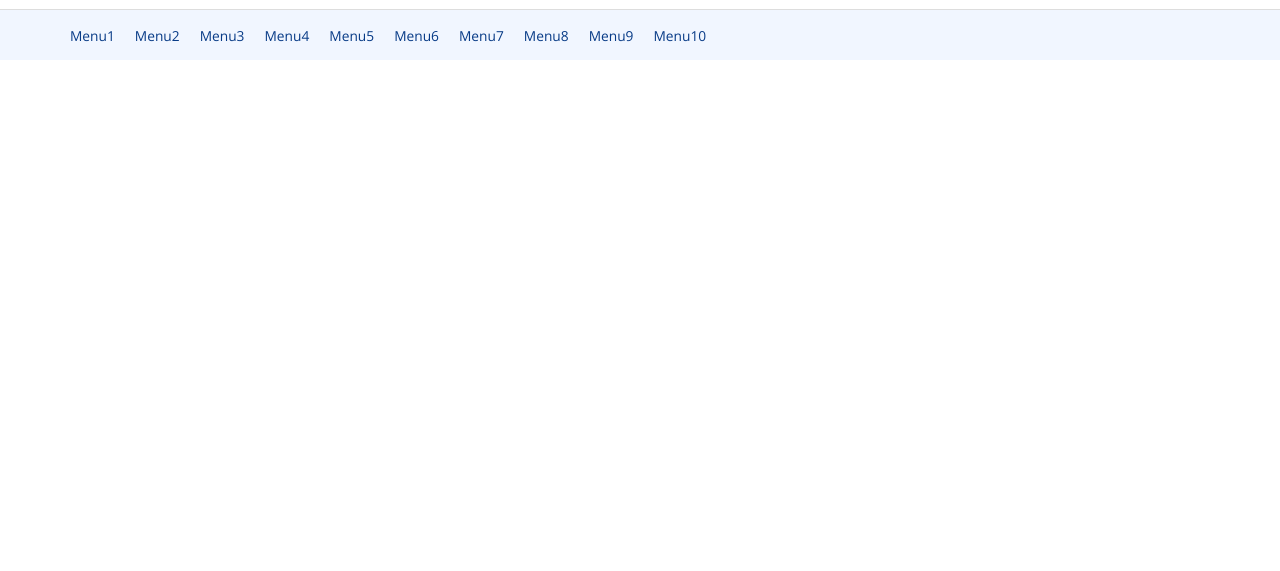
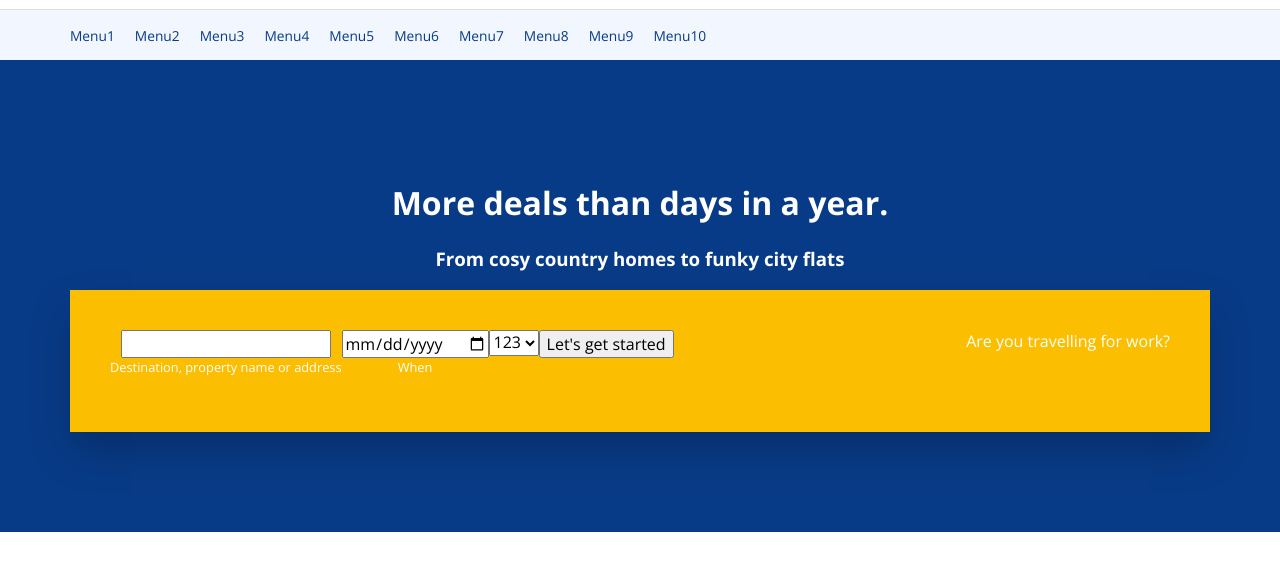
Before and after one commit to Maliosman26/Booking-site, a website built with Parcel: page src/index.html in a window 1280 px wide. Shown: the part 55-626 px from the top of the page. Built offline with nearby package versions, Linux system fonts and the light colour scheme; some packages are replaced by stand-ins of ours.

Commit message:
Showcase started

```diff
--- a/src/index.html
+++ b/src/index.html
@@ -8,12 +8,16 @@
     />
     <title>Title</title>
 
-    <meta name="viewport" content="width=device-width, initial-scale=1, shrink-to-fit=no">
+    <meta
+      name="viewport"
+      content="width=device-width, initial-scale=1, shrink-to-fit=no"
+    />
 
     <link rel="stylesheet" href="main.scss" />
   </head>
   <body>
     <script src="js/index.js"></script>
+
     <!-- Svg özellikleri burada tanımlanır fakat sayfada gözükmez gizli olur -->
     <svg
       aria-hidden="true"
@@ -75,8 +79,44 @@
       </div>
     </nav>
 
+    <main class="Main">
+      <section class="Showcase">
+        <div class="container">
+          <h1>More deals than days in a year.</h1>
+          <h3>From cosy country homes to funky city flats</h3>
+
+          <div class="Search">
+            <form class="Search-form" action="">
+              <div>
+                <div>
+                  <input type="text" />
+                </div>
+
+                <small>Destination, property name or address</small>
+              </div>
+              <div>
+                <div>
+                  <input type="date" />
+                </div>
+
+                <small>When</small>
+              </div>
+              <div>
+                <select>
+                  <option value="">123</option>
+                </select>
+              </div>
+              <div>
+                <button type="button">Let's get started</button>
+              </div>
+              <div class="asd">Are you travelling for work?</div>
+            </form>
+          </div>
+        </div>
+      </section>
+    </main>
+
     <script src="https://code.jquery.com/jquery-3.7.1.min.js"></script>
     <script src="js/main.js"></script>
-
   </body>
 </html>
--- a/src/main.scss
+++ b/src/main.scss
@@ -1,9 +1,11 @@
-@import 'scss/config/variable.scss';
-@import 'scss/config/mixin.scss';
+@import "scss/config/variable.scss";
+@import "scss/config/mixin.scss";
 //
-@import 'scss/helper/normalize.scss';
-@import 'scss/helper/formalize.scss';
-@import 'scss/helper/global.scss';
+@import "scss/helper/normalize.scss";
+@import "scss/helper/formalize.scss";
+@import "scss/helper/global.scss";
 //
-@import 'scss/global/header.scss';
-@import 'scss/global/navigation.scss';
+@import "scss/global/header.scss";
+@import "scss/global/navigation.scss";
+//
+@import "scss/pages/index.scss";
--- a/src/scss/config/variable.scss
+++ b/src/scss/config/variable.scss
@@ -6,10 +6,11 @@ $border-radius: 3px;
 $finger-size: 40px; //a etiketlerinde tıklanılan boxların büyüklüğü parmak size. Apple'ın önerdiği Ortalama 40-42px öneriyor. Kullanıcı 40px den küçük a taglarına tıklamakta zorlandığı düşünülmekterdir
 //
 $font-size: 16px;
-$font-size-small: .86em;
+$font-size-small: 0.86em;
 
 $color-navy: #083b87;
 $color-blue: #01acee;
-$color-soft-blue: #F1F6FF;
+$color-soft-blue: #f1f6ff;
+$color-yellow: #fbbe00;
 //
 $font-family: "Open Sans", Arial, sans-serif;
--- a/src/scss/helper/normalize.scss
+++ b/src/scss/helper/normalize.scss
@@ -254,7 +254,7 @@ input,
 optgroup,
 select,
 textarea {
-  color: inherit; /* 1 */
+  color: initial; /* 1 */
   font: inherit; /* 2 */
   margin: 0; /* 3 */
 }
--- /dev/null
+++ b/src/scss/pages/index.scss
@@ -0,0 +1,23 @@
+.Showcase {
+  text-align: center;
+  color: white;
+  padding-top: 100px;
+  padding-bottom: 100px;
+  background-color: $color-navy;
+}
+
+.Search {
+  background-color: $color-yellow;
+  padding: 40px;
+  box-shadow: 0 20px 40px rgba(black, 0.2);
+
+  &-form {
+    position: relative;
+    display: flex;
+  }
+
+  .asd {
+    position: absolute;
+    right: 0;
+  }
+}
```
